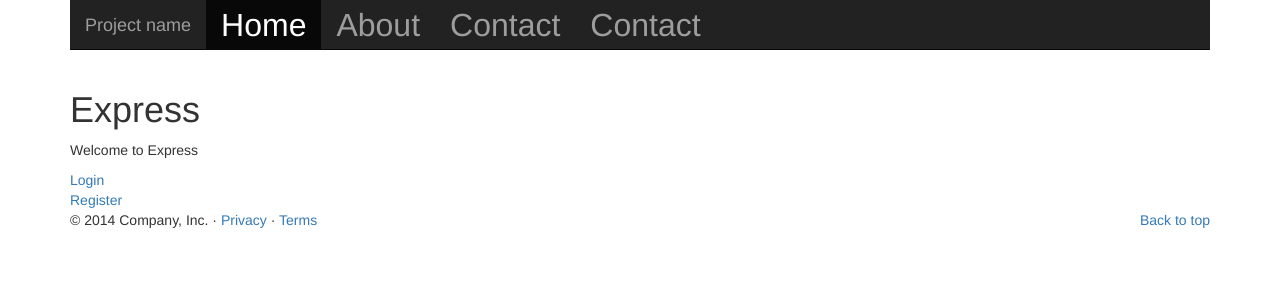
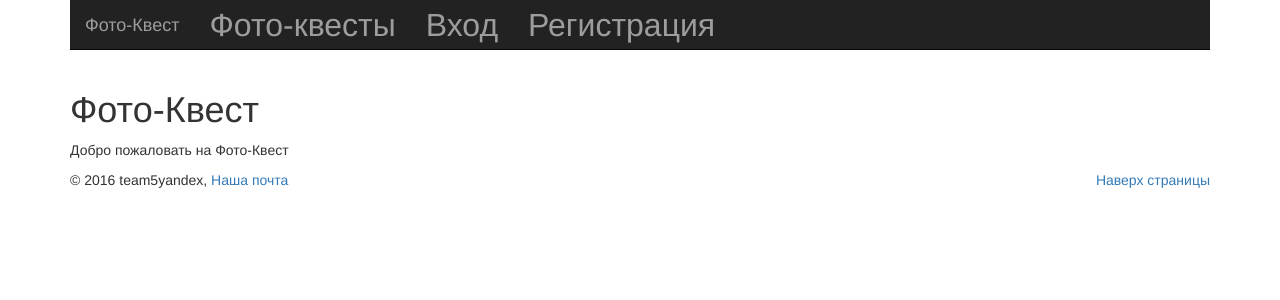
Before and after one commit to urfu-2015/team5, a Node server app: page / in a window 1280 px wide. Shown: the top 300 px of the page. Run offline with Node 20, Linux system fonts and the light colour scheme; some libraries are stand-ins or nearby versions.

Commit message:
Поправлен header и footer.

```diff
--- a/controllers/index.js
+++ b/controllers/index.js
@@ -3,7 +3,7 @@
 exports.index = function (req, res, next) {
 	        console.log(req.user);
     res.render('index', {
-		                title: 'Express',
+		                title: 'Фото-Квест',
 		                user: req.user
 	        });
 };
--- a/views/footer.hbs
+++ b/views/footer.hbs
@@ -1,6 +1,6 @@
 <div class="container">
     <footer>
-        <p class="pull-right"><a href="#">Back to top</a></p>
-        <p>© 2014 Company, Inc. · <a href="#">Privacy</a> · <a href="#">Terms</a></p>
+        <p class="pull-right"><a href="#">Наверх страницы</a></p>
+        <p>© 2016 team5yandex, <a href="mailto:team5yandex@gamil.com">Наша почта</a> </p>
     </footer>
 </div>
--- a/views/header.hbs
+++ b/views/header.hbs
@@ -11,14 +11,13 @@
                         <span class="icon-bar"></span>
                         <span class="icon-bar"></span>
                     </button>
-                    <a class="navbar-brand" href="#">Project name</a>
+                    <a class="navbar-brand" href="/">Фото-Квест</a>
                 </div>
                 <div class="navbar-collapse collapse">
                     <ul class="nav navbar-nav menu">
-                        <li class="active"><a href="#">Home</a></li>
-                        <li><a href="#about">About</a></li>
-                        <li><a href="#contact">Contact</a></li>
-                        <li><a href="#contact">Contact</a></li>
+                        <li><a href="/quests">Фото-квесты</a></li>
+                        <li><a href="/login">Вход</a></li>
+                        <li><a href="/register">Регистрация</a></li>
                     </ul>
                 </div>
             </div>
--- a/views/index.hbs
+++ b/views/index.hbs
@@ -1,9 +1,6 @@
 <h1>{{title}}</h1>
-<p>Welcome to {{title}}</p>
+<p>Добро пожаловать на {{title}}</p>
 {{#if user.username}}
 	Your username is {{user.username}}
 	<br><a href="/logout">Logout</a>
-{{else}}
-	<a href="/login">Login</a>
-	<br><a href="/register">Register</a>
 {{/if}}
```
